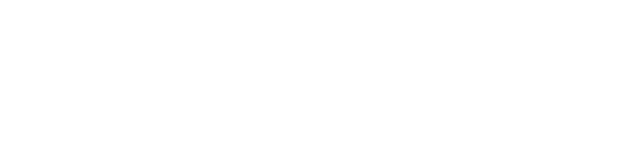
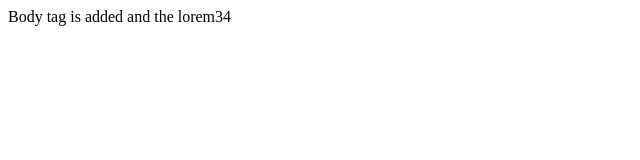
Before and after one commit to 0ayush98/mygit, a plain HTML site: page index.html in a window 1280 px wide. Shown: the whole page, without its empty margins (0-640 px from the left). Drawn offline with Linux system fonts and the light colour scheme.

Commit message:
body section

```diff
--- a/index.html
+++ b/index.html
@@ -1,5 +1,16 @@
 <html>
   <head>
     <title>web page</title>
+
+  <body>
+  <p>Body tag is added and the lorem34</p>
+  </body>
+
+
+
+
+
   </head>
+
+
 </html>
```
